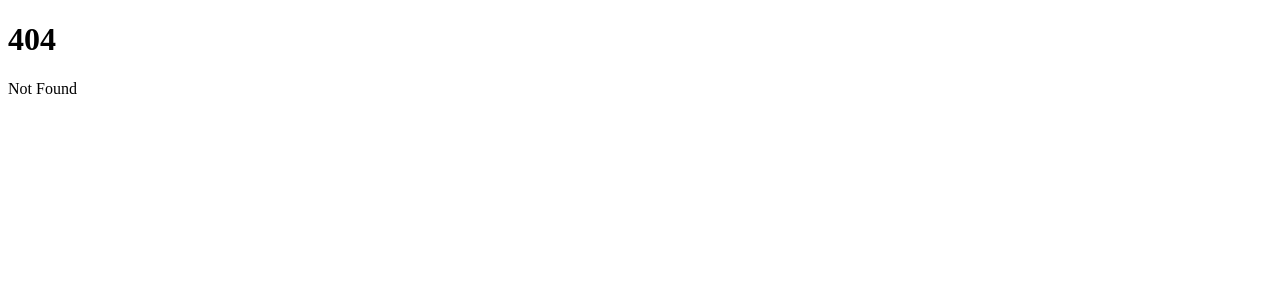
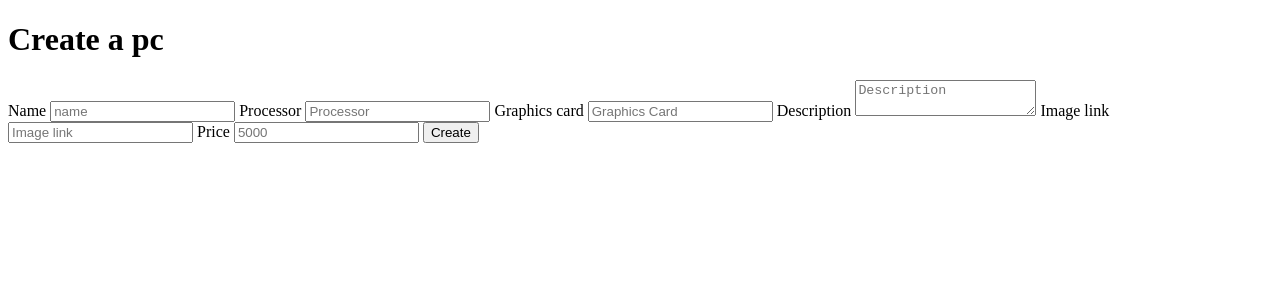
Before and after one commit to William-Wolke/pc-store, a SvelteKit app in the folder frontend/: page /create in a window 1280 px wide. Before the commit this address had no page. Shown: the top 300 px of the page. Built offline with nearby package versions, Linux system fonts and the light colour scheme.

Commit message:
add page for creating pc

```diff
--- /dev/null
+++ b/frontend/src/routes/create/+page.svelte
@@ -0,0 +1,22 @@
+<form class="container" method="POST">
+    <h1>Create a pc</h1>
+    <label for="name">Name</label>
+    <input type="text" placeholder="name" name="Name" id="name" />
+    <label for="processor">Processor</label>
+    <input type="text" placeholder="Processor" name="processor" id="processor">
+    <label for="graphics">Graphics card</label>
+    <input type="text" placeholder="Graphics Card" name="graphicsCard" id="graphics">
+    <label for="description">Description</label>
+    <textarea placeholder="Description" name="description" id="description"></textarea>
+    <label for="image">Image link</label>
+    <input type="text" placeholder="Image link" name="imageLink" id="image">
+    <label for="price">Price</label>
+    <input type="number" placeholder="5000" name="price" id="price">
+    <button type="submit">Create</button>
+</form>
+
+<style>
+    .pc-form {
+        padding-top: 25px;
+    }
+</style>
```
